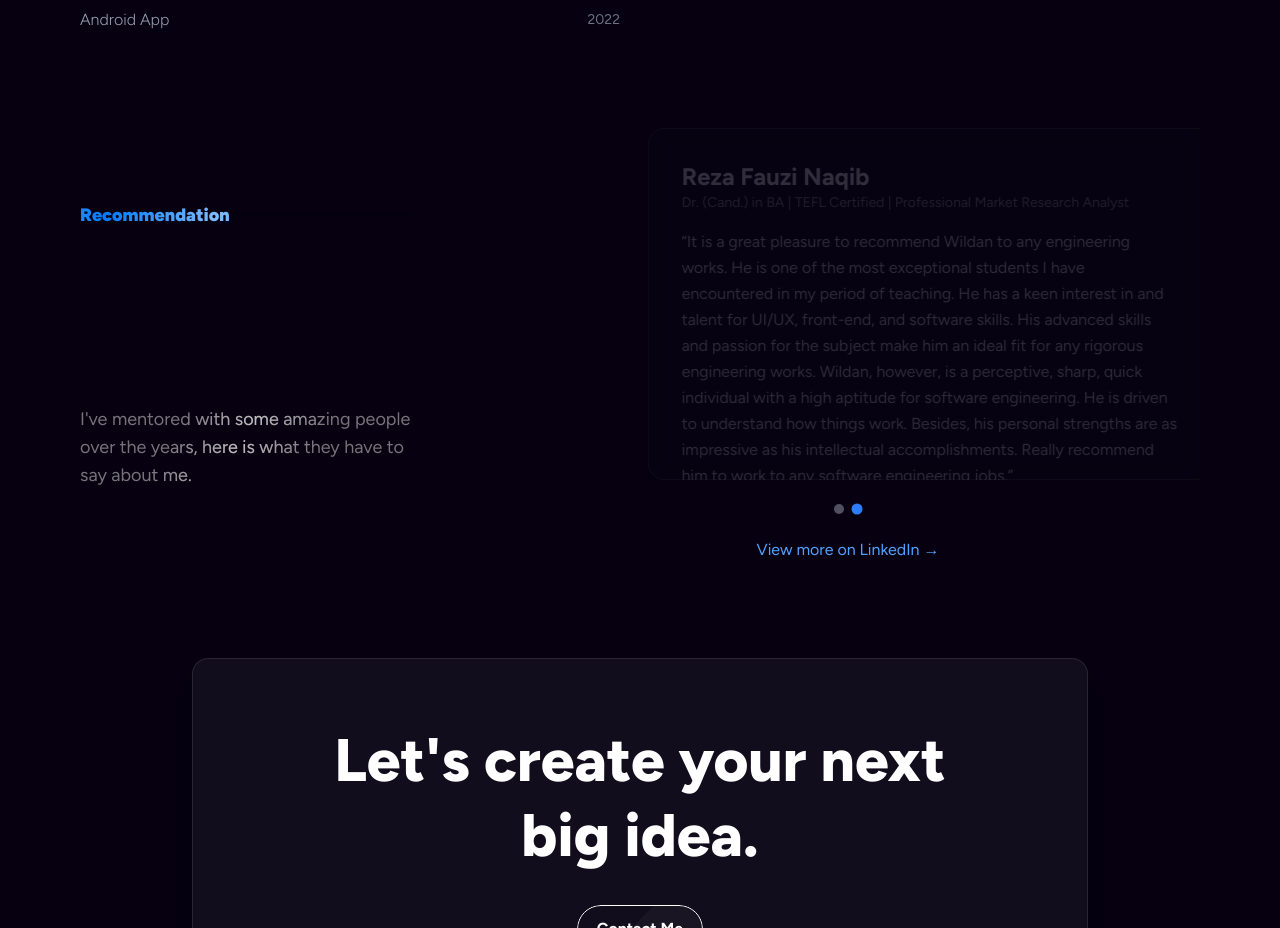
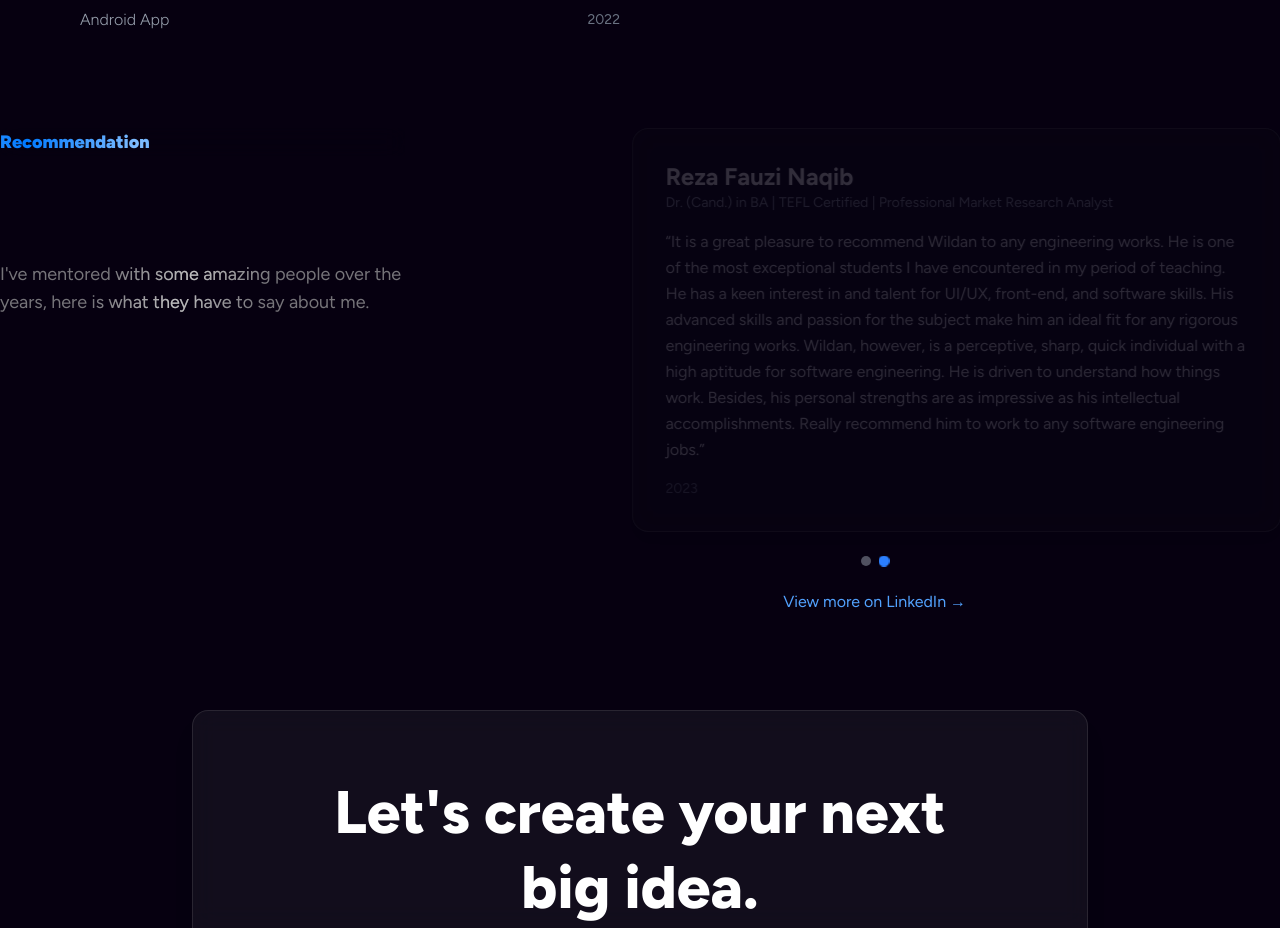
Before and after one commit to wildanlh/portfolio, a Next.js app: page / in a window 1280 px wide. Shown: the part 4283-5211 px from the top of the page. Built offline with nearby package versions, Linux system fonts and the light colour scheme.

Commit message:
fix layout

```diff
--- a/app/components/Recommendation.tsx
+++ b/app/components/Recommendation.tsx
@@ -20,7 +20,7 @@ export default function Recommendations() {
   return (
     <section
       id="recommendations"
-      className="w-full flex flex-col md:flex-row items-center justify-center gap-10 md:gap-16 my-20 md:my-24 px-4 sm:px-6 md:px-10 lg:px-20 overflow-x-hidden"
+      className="w-full mx-auto container flex flex-col md:flex-row justify-center gap-10 md:gap-16 my-20 md:my-24 overflow-x-hidden"
     >
       {/* ===== Left Section ===== */}
       <div className="w-full md:w-1/3 text-center md:text-left">
@@ -55,11 +55,11 @@ export default function Recommendations() {
       {/* ===== Right Section (Testimonials) ===== */}
       <div className="w-full md:w-2/3 flex flex-col items-center">
         {/* Card */}
-        <div className="relative w-full h-[22rem] sm:h-[18rem] md:h-[20rem] lg:h-[22rem] flex justify-center overflow-hidden">
+        <div className="relative w-full flex justify-center overflow-visible">
           <AnimatePresence mode="wait">
             <motion.div
               key={index}
-              className="absolute w-full md:w-[90%] lg:w-[80%] h-full border border-white/20 rounded-2xl shadow-lg p-6 sm:p-8 flex flex-col justify-between backdrop-blur-md bg-white/5"
+              className="relative w-full md:w-[90%] lg:w-[80%] min-h-[20rem] sm:min-h-[22rem] lg:min-h-[24rem] border border-white/20 rounded-2xl shadow-lg p-6 sm:p-8 flex flex-col justify-between backdrop-blur-md bg-white/5"
               initial={{ opacity: 0, x: 100 }}
               animate={{ opacity: 1, x: 0 }}
               exit={{ opacity: 0, x: -100 }}
@@ -85,7 +85,7 @@ export default function Recommendations() {
                 </p>
               </div>
 
-              <p className="mt-4 text-sm sm:text-base text-gray-200 flex-1 leading-relaxed">
+              <p className="mt-4 text-sm sm:text-base text-gray-200 flex-1 leading-relaxed break-words">
                 “{reccomendation[index].text}”
               </p>
 
```
